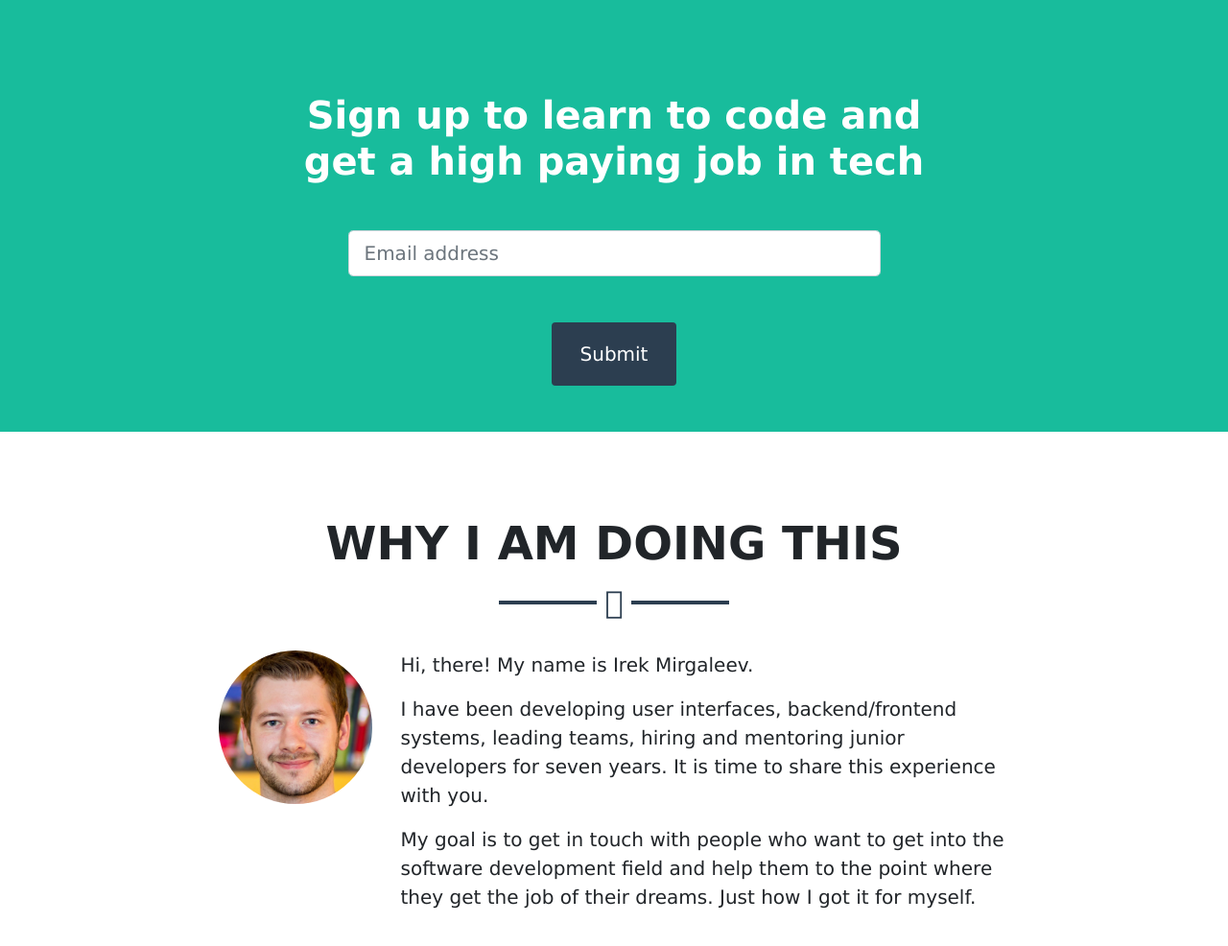
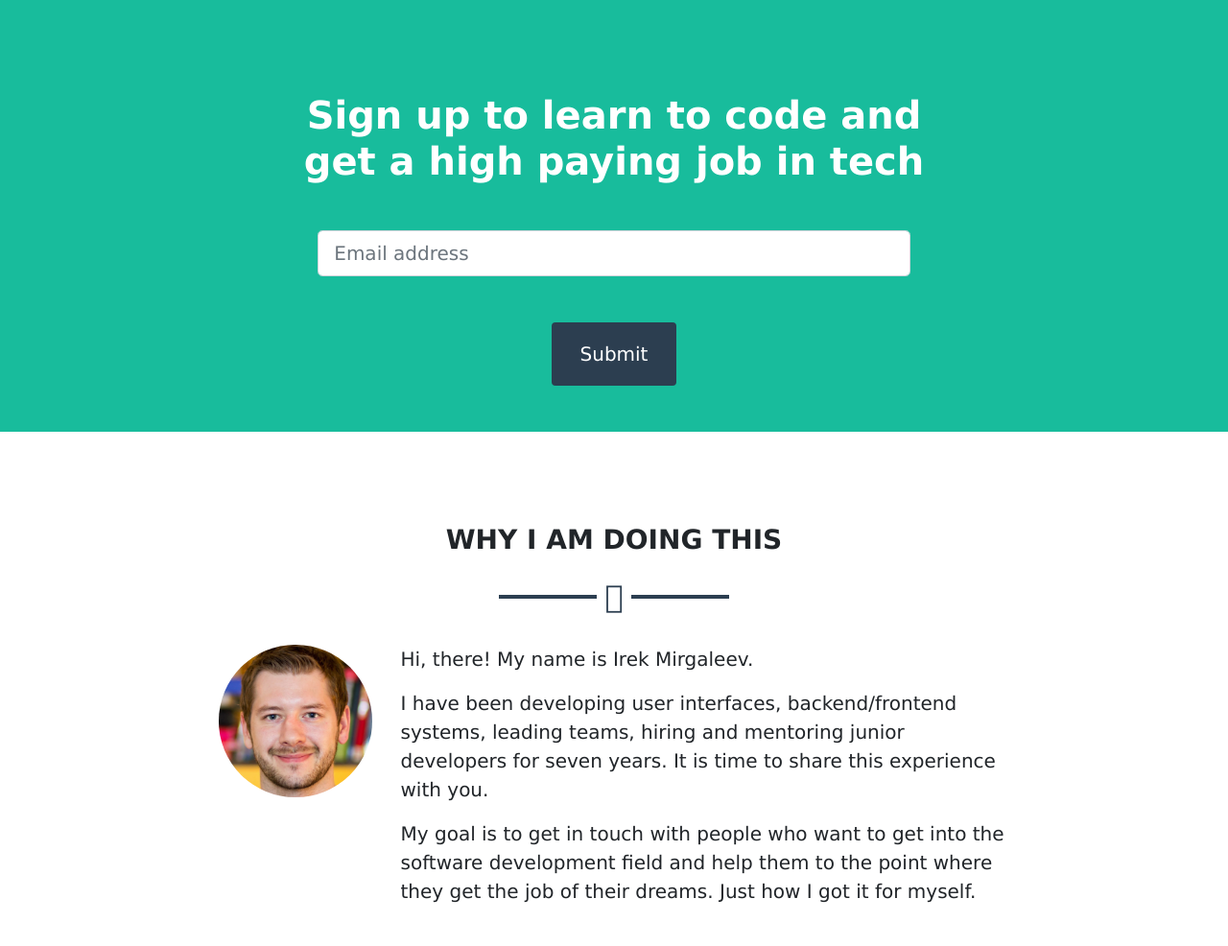
Before and after one commit to irek02/landing-page, a website with bundled scripts: page index.html in a window 1280 px wide. Shown: the whole page at 96% size. Built offline with nearby package versions, Linux system fonts and the light colour scheme; a script that the page names is missing.

Commit message:
fix layout

```diff
--- a/index.html
+++ b/index.html
@@ -59,7 +59,7 @@
       </h1>
 
       <!-- Begin Mailchimp Signup Form -->
-      <div id="mc_embed_signup" class="mw-70 w-50 mx-auto">
+      <div id="mc_embed_signup" class="col-md-7 mx-auto">
         <form
           action="https://codingbootcamponline.us20.list-manage.com/subscribe/post?u=aa037c59c01596ba2525a14d5&amp;id=5633e0af77"
           method="post" id="mc-embedded-subscribe-form" name="mc-embedded-subscribe-form"
@@ -94,11 +94,11 @@
   <!-- About Section -->
   <section class="mb-0" id="about">
     <div class="container">
-      <h2 class="text-center text-uppercase">Why I am doing this</h2>
+      <h3 class="text-center text-uppercase">Why I am doing this</h3>
       <hr class="star-dark mb-5">
       <div class="row">
         <div class="col-lg-2 ml-auto">
-          <img class="img-fluid mb-5 d-block mx-auto rounded-circle" src="irek.jpg" alt="">
+          <img class="img-fluid mb-5 d-block mx-auto rounded-circle w-100" style="max-width: 255px" src="irek.jpg" alt="">
         </div>
         <div class="col-lg-7 mr-auto">
           <p class="lead">
```
